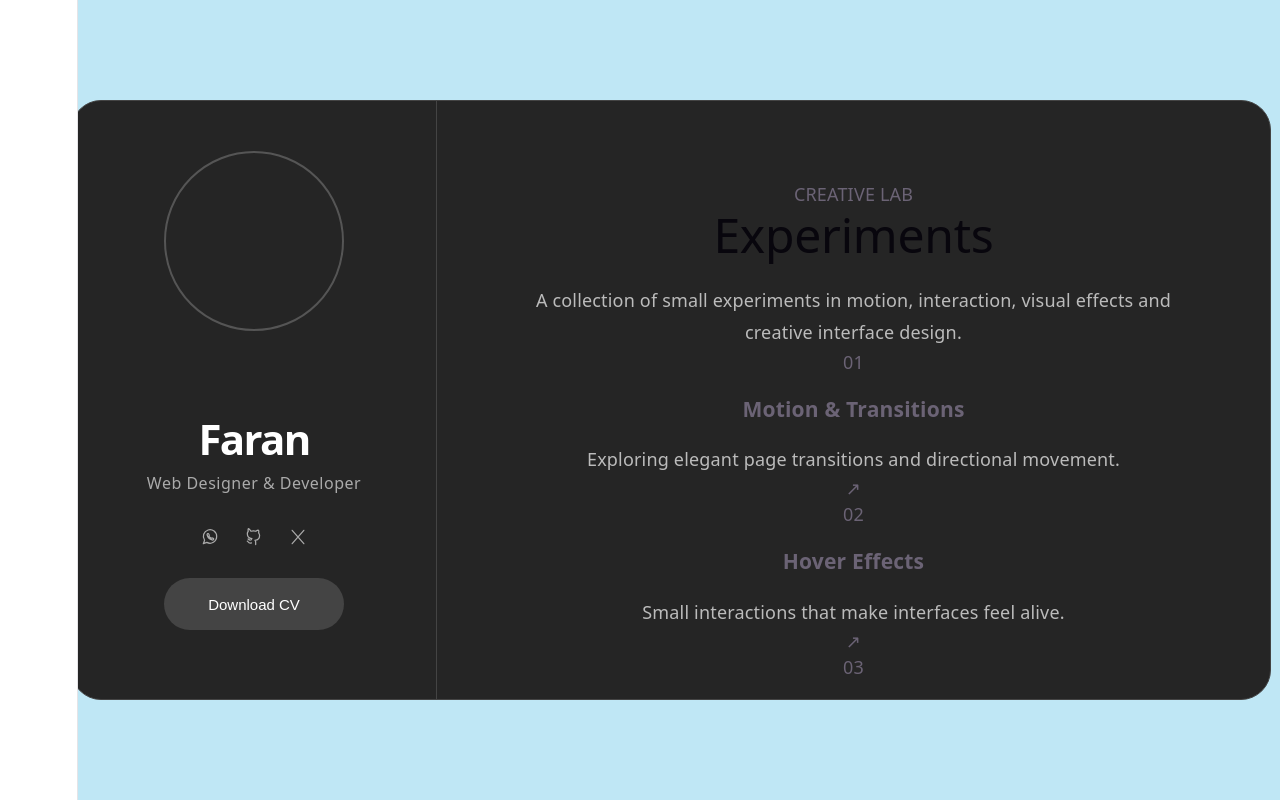
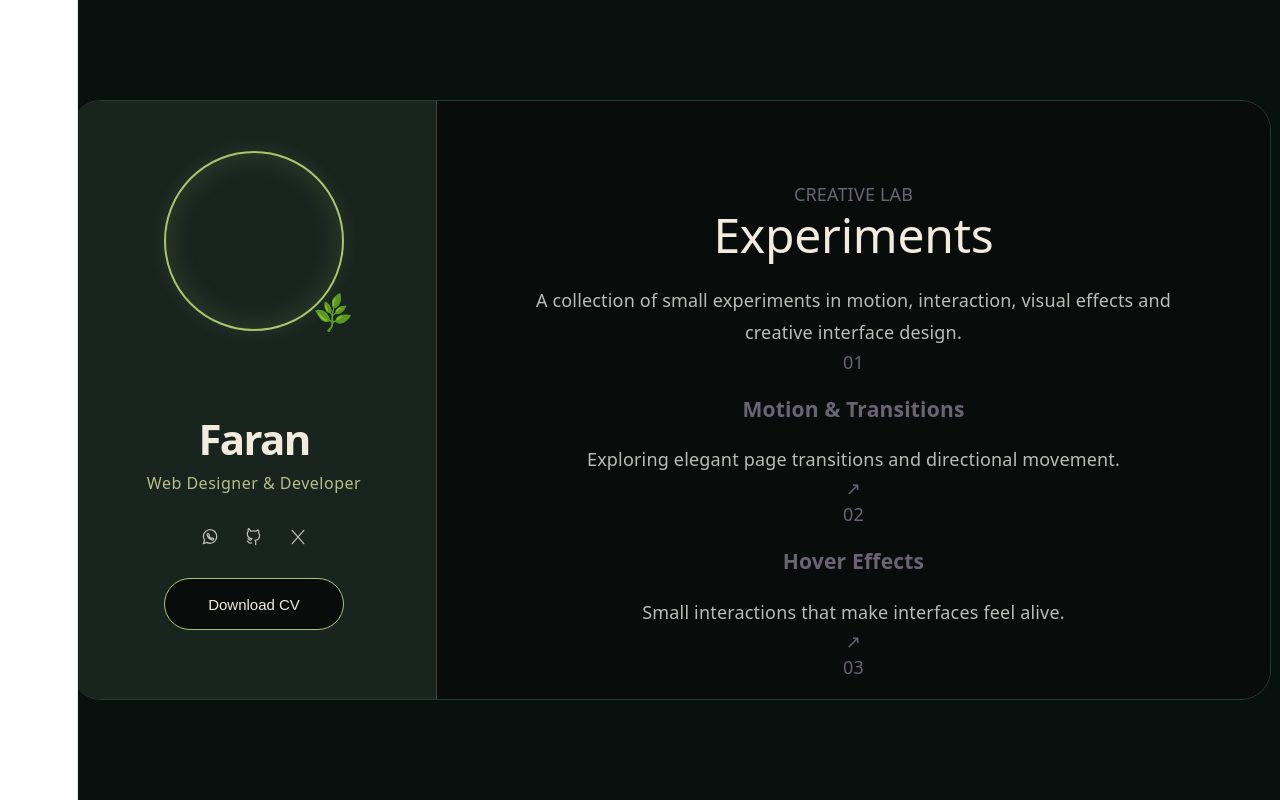
Before and after one commit to faran-studio/faran-portfolio, a React (Vite) app: page / in a window 1280 px wide. Shown: the top 800 px of the page. Built offline with nearby package versions, Linux system fonts and the light colour scheme.

Commit message:
Rifine dark theme CV button

```diff
--- a/src/App.css
+++ b/src/App.css
@@ -6,7 +6,7 @@
   display: flex;
   align-items: center;
   justify-content: center;
-  background: #bfe7f5;
+  background: #07110D;
   padding: 20px;
   overflow: hidden;
   box-sizing: border-box;
@@ -27,8 +27,8 @@
   height: 600px;
   display: grid;
   grid-template-columns: 365px 1fr;
-  background: #252525;
-  border: 1px solid #444;
+  background: #0B1210;
+  border: 1px solid #2A3932;
   border-radius: 30px;
   overflow: hidden;
   box-sizing: border-box;
@@ -40,22 +40,75 @@
 
 .profile-panel {
   padding: 50px 30px 40px;
+  background: #18251F;
   border-right: 1px solid #444;
   display: flex;
   flex-direction: column;
   align-items: center;
   text-align: center;
   box-sizing: border-box;
+  box-sizing: border-box;
 }
 
 .profile-image {
+  position: relative;
   width: 180px;
   height: 180px;
   border-radius: 50%;
-  overflow: hidden;
+  overflow: visible;
   margin-bottom: 35px;
-  border: 2px solid #555;
+  border: 2px solid #A8C66C;
   box-sizing: border-box;
+
+  box-shadow:
+    inset 0 0 28px rgba(168, 198, 108, 0.18),
+    0 0 18px rgba(168, 198, 108, 0.12);
+}
+
+.profile-leaf {
+  position: absolute;
+  width: 155px;
+  height: 116px;
+  left: -10px;
+  bottom: -4px;
+  z-index: 3;
+  overflow: visible;
+  filter: drop-shadow(0 3px 5px rgba(0, 0, 0, 0.3));
+}
+
+.olive-stem {
+  fill: none;
+  stroke: #8EAF55;
+  stroke-width: 2;
+  stroke-linecap: round;
+  opacity: 0.9;
+}
+
+.olive-leaf {
+  fill: url(#oliveLeafGradient);
+  opacity: 0.9;
+}
+
+.profile-quote {
+  position: absolute;
+  right: -55px;
+  top: 98px;
+  color: #B8D878;
+  font-size: 11px;
+  line-height: 1.45;
+  font-style: italic;
+  letter-spacing: 0.5px;
+  text-align: left;
+  white-space: nowrap;
+  opacity: 0.82;
+  z-index: 4;
+}
+
+.profile-image img {
+  width: 100%;
+  height: 100%;
+  object-fit: cover;
+  border-radius: 50%;
 }
 
 .profile-image img {
@@ -64,17 +117,30 @@
   object-fit: cover;
 }
 
+.profile-image {
+  position: relative;
+}
+
+.profile-image::after {
+  content: "🌿";
+  position: absolute;
+  right: -8px;
+  bottom: 4px;
+  font-size: 28px;
+  transform: rotate(-25deg);
+}
+
 .profile-panel h1 {
   margin: 10px 0 18px;
   font-size: 42px;
   font-weight: 700;
-  color: #fff;
+  color: #F3EBDD;
   transform: translateY(50px);
 }
 
 .profile-panel .profile-title {
   margin: 0;
-  color: #aaa;
+  color: #B8BD89;
   font-size: 16px;
   font-weight: 300;
   letter-spacing: 0.5px;
@@ -99,7 +165,7 @@
   display: flex;
   align-items: center;
   justify-content: center;
-  color: #aaa;
+  color: #B8BDB9;
   cursor: default;
 }
 
@@ -125,14 +191,23 @@
   margin-top: 0;
   width: 180px;
   height: 52px;
-  border: none;
+  border: 1px solid #A8C66C;
   border-radius: 26px;
-  background: #444;
-  color: #fff;
+  background: #080D0B;
+  color: #F3EBDD;
   font-size: 15px;
   cursor: pointer;
   flex-shrink: 0;
+  box-sizing: border-box;
 }
+
+.download-cv-button:hover {
+  background: #101A15;
+  border-color: #B8D878;
+  color: #B8D878;
+}
+
+
 
 /* =========================
    CONTENT PANEL
@@ -140,6 +215,7 @@
 
 .content-panel {
   padding: 80px;
+  background: #080D0B;
   display: flex;
   flex-direction: column;
   justify-content: center;
@@ -150,10 +226,11 @@
 .content-panel h2 {
   margin: 0 0 20px;
   font-size: 48px;
+  color: #F3EBDD;
 }
 
 .content-panel p {
-  color: #bbb;
+  color: #B8BDB9;
   line-height: 1.8;
 }
 
@@ -212,7 +289,7 @@
   justify-content: center;
 
   background: transparent;
-  color: #aaa;
+  color: #9FA8A3;
 
   cursor: pointer;
   overflow: visible;
@@ -220,7 +297,7 @@
 }
 
 .navigation button:hover {
-  color: #fff;
+  color: #A8C66C;
 }
 
 /* =========================
@@ -275,7 +352,7 @@
 
   padding: 9px 15px;
 
-  border: 1px solid rgba(200, 169, 107, 0.35);
+  border: 1px solid rgba(168, 198, 108  , 0.35);
   border-radius: 8px;
 
   background: rgba(27, 27, 27, 0.96);
@@ -332,7 +409,7 @@
   border-radius: 12px;
 
   background: transparent;
-  color: #aaa;
+  color: #A8C66C;
 
   font-size: 30px;
   cursor: pointer;
--- a/src/pages/Home.tsx
+++ b/src/pages/Home.tsx
@@ -1,6 +1,7 @@
 
 import Navigation from '../components/navigation/Navigation'
 import Experiments from './Experiments'
+
 function Home() {
   return (
     <main className="portfolio">
@@ -8,18 +9,18 @@ function Home() {
 
         <div className="portfolio-frame">
 
-          {/* ستون چپ */}
           <aside className="profile-panel">
-  <div className="profile-image">
 
-  </div>
+            <div className="profile-image"></div>
 
             <h1>Faran</h1>
 
             <p className="profile-title">
               Web Designer &amp; Developer
             </p>
+
             <div className="social-links">
+
               <a aria-label="WhatsApp">
                 <svg viewBox="0 0 24 24" aria-hidden="true">
                   <path d="M20 11.5a8 8 0 0 1-11.8 7L4 20l1.5-4.1A8 8 0 1 1 20 11.5Z" />
@@ -38,15 +39,18 @@ function Home() {
                   <path d="M5 4l14 16M19 4L5 20" />
                 </svg>
               </a>
+
             </div>
 
-
-            <button className="download-cv-button" type="button">
+            <button
+              className="download-cv-button"
+              type="button"
+            >
               Download CV
             </button>
+
           </aside>
 
-          {/* ستون راست */}
           <section className="content-panel">
             <Experiments />
           </section>
```
Also changed, not shown: src/assets/faran-profile.png (added). Lines whose indentation alone changed are shown as unchanged.
